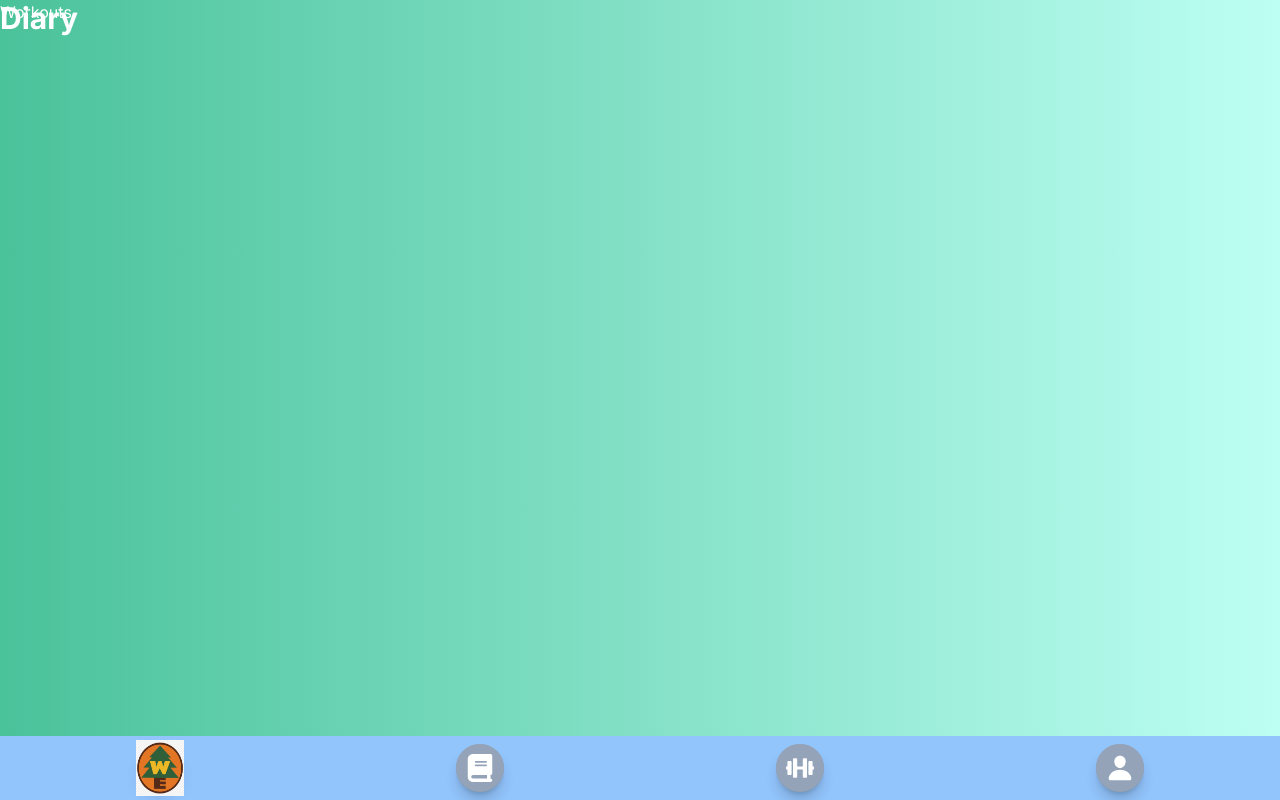
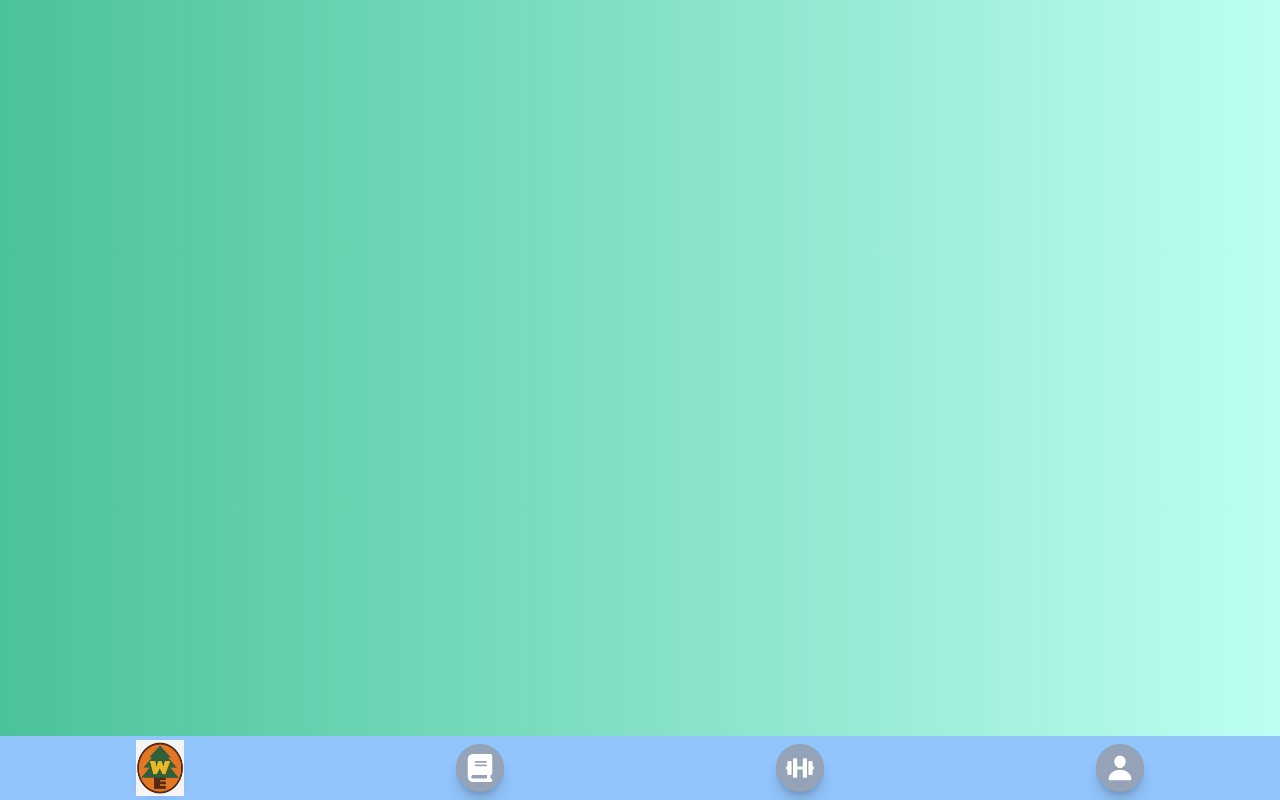
Before and after one commit to tbmi20/kinnikuman, a Next.js app: page /diary in a window 1280 px wide. Built offline with nearby package versions, Linux system fonts and the light colour scheme.

Commit message:
just finished a css positioning tut

```diff
--- a/app/account/page.tsx
+++ b/app/account/page.tsx
@@ -6,8 +6,6 @@ import Background from "../components/Background";
     return (
         <div>
             <Background></Background>
-            <h1>Account</h1>
-            <MenuButton></MenuButton>
             <Navbar></Navbar>
         </div>
     );
--- a/app/diary/page.tsx
+++ b/app/diary/page.tsx
@@ -6,10 +6,6 @@ export default function Diary() {
         <div>
             <Background></Background>
             <Navbar></Navbar>
-            <h1 className='page-title'>Diary</h1>
-            <div className='absolute top-0 flex m-auto text-white text-justify bg-transparent'>
-                Workouts
-            </div>
         </div>
     );
 }
--- a/app/globals.css
+++ b/app/globals.css
@@ -45,6 +45,6 @@ body {
   }
 
   .page-title {
-    @apply absolute top-0 text-3xl font-bold text-center text-white;
+    @apply sticky top-0 text-3xl font-bold text-center text-white;
   }
 }
--- a/app/workout/page.tsx
+++ b/app/workout/page.tsx
@@ -7,9 +7,12 @@ export default function WorkoutPage() {
     return (
         <div>
             <Background></Background>
-            <h1>Workout</h1>
-            <WorkoutCard></WorkoutCard>
+            <h1 className='page-title'>Workout</h1>
+            <div className=''>
+                <WorkoutCard></WorkoutCard>
+            </div>
             <Navbar></Navbar>
         </div>
+
     );
 };
```
